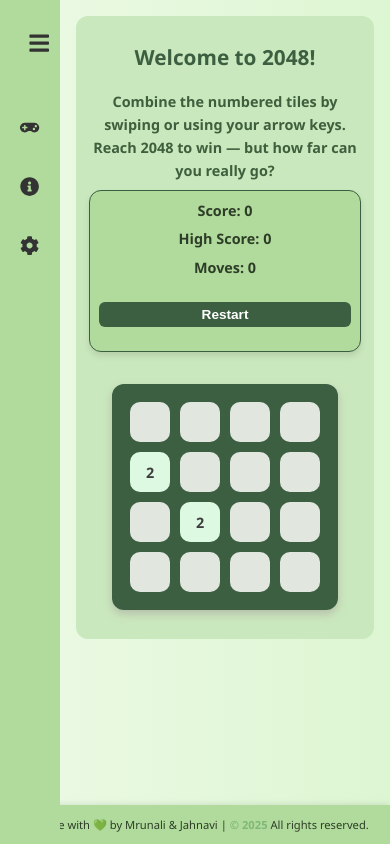
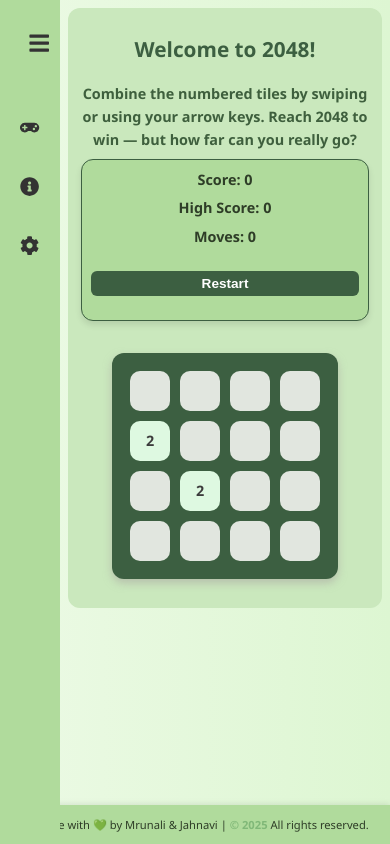
Before and after one commit to janhaviss/2048_Game, a React (Vite) app in the folder 2048_game/: page / in a window 390 px wide. Built offline with nearby package versions, Linux system fonts and the light colour scheme.

Commit message:
responsive resolve for 360 x 640 screen

```diff
--- a/2048_game/src/App.css
+++ b/2048_game/src/App.css
@@ -99,6 +99,15 @@
 .blue .restart-btn:hover { background-color: #3c4271; }
 
 /* RESPONSIVE STYLING */
+@media screen and (max-width: 640px) {
+  .content-wrapper, .main-content {
+    width: 100%;
+    max-width: 100vw;
+    overflow-x: hidden;
+  }
+}
+
+
 @media screen and (max-width: 768px) {
   .content-wrapper {
     padding: 1rem;
@@ -185,3 +194,21 @@
     width: 100%;
   }
 }
+@media screen and (max-width: 400px) {
+  .content-wrapper {
+    flex-direction: column;
+    align-items: flex-start; /* 🔁 Let content start from top */
+    justify-content: flex-start;
+    padding: 0.5rem;
+    overflow-x: hidden;
+    overflow-y: auto;
+  }
+
+  .main-content {
+    padding: 0.8rem;
+    width: 100%;
+    box-sizing: border-box;
+    max-width: 100%;
+    overflow-x: hidden;
+  }
+}
--- a/2048_game/src/css/sidebar.css
+++ b/2048_game/src/css/sidebar.css
@@ -83,6 +83,12 @@
     margin-left: 200px; /* full sidebar width */
   }
 }
+.sidebar {
+  width: 240px;
+  transition: transform 0.3s ease;
+}
+
+
 
 /* colro */
 /* PINK THEME */
```
